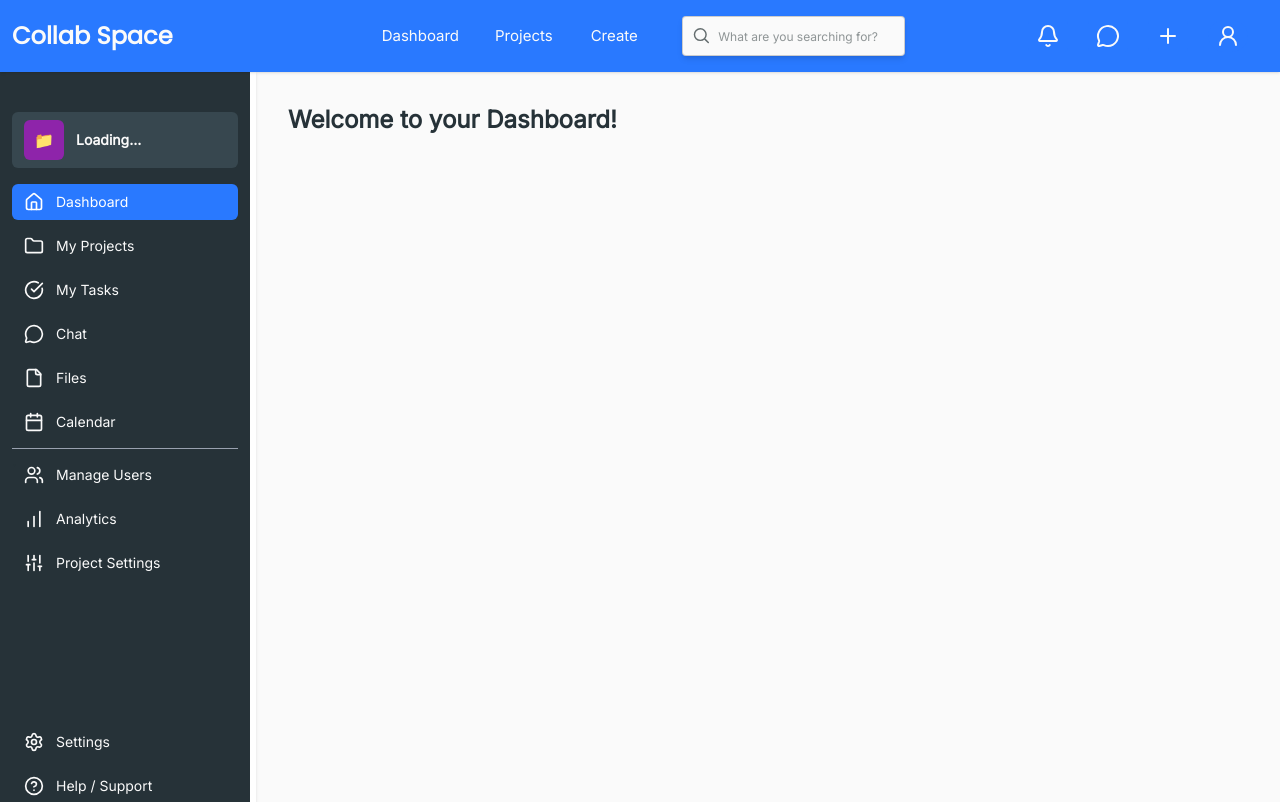
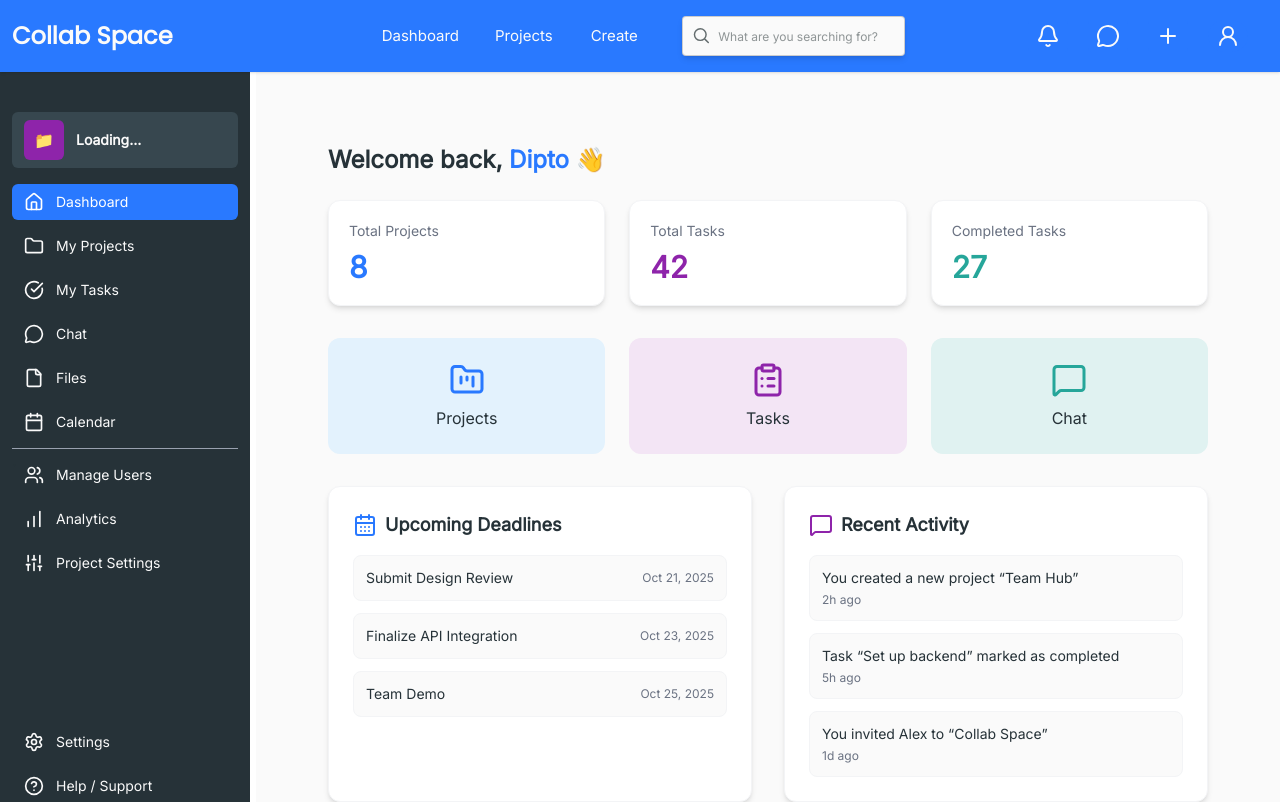
Before and after one commit to BK-Bagchi/collab-space, a React (Vite) app: page /dashboard in a window 1280 px wide. Shown: the top 802 px of the page. Built offline with nearby package versions, Linux system fonts and the light colour scheme; no server answers; sample sign-in values are in the browser's storage.

Commit message:
dashboard home page markup done with placeholder data

```diff
--- a/src/App.jsx
+++ b/src/App.jsx
@@ -8,8 +8,8 @@ import SeeProfile from "./pages/UserProfile/SeeProfile";
 import Home from "./components/Home/Home";
 import Dashboard from "./pages/Dashboard/Dashboard";
 import DashboardHome from "./pages/Dashboard/Home";
-import Projects from "./pages/Dashboard/projects";
-import Tasks from "./pages/Dashboard/tasks";
+import Projects from "./pages/Dashboard/Projects";
+import Tasks from "./pages/Dashboard/Tasks";
 import LoginProtectedRoute from "./routes/LoginProtectedRoute";
 import { AuthProvider } from "./context/authContext";
 
--- a/src/pages/Dashboard/Dashboard.jsx
+++ b/src/pages/Dashboard/Dashboard.jsx
@@ -9,7 +9,7 @@ const Dashboard = () => {
       <div className="w-64 h-full bg-white shadow-sm body-font">
         <Sidebar projectId={projectId} />
       </div>
-      <div className="flex-1 p-8 overflow-y-auto body-font">
+      <div className="flex-1 p-8 overflow-y-auto body-font bg-softWhite">
         <Outlet context={projectId} />
       </div>
     </div>
--- a/src/pages/Dashboard/Home.jsx
+++ b/src/pages/Dashboard/Home.jsx
@@ -1,10 +1,114 @@
 import React from "react";
 import { useOutletContext } from "react-router-dom";
+// prettier-ignore
+import { CalendarDays, ClipboardList, MessageSquare, FolderKanban } from "lucide-react";
 
 const DashboardHome = () => {
   const projectId = useOutletContext();
   console.log("Dashboard Home", projectId);
-  return <h2 className="text-2xl font-bold">Welcome to your Dashboard!</h2>;
+  const stats = [
+    { label: "Total Projects", value: 8, color: "#2979FF" },
+    { label: "Total Tasks", value: 42, color: "#8E24AA" },
+    { label: "Completed Tasks", value: 27, color: "#26A69A" },
+  ];
+
+  const upcomingDeadlines = [
+    { title: "Submit Design Review", date: "Oct 21, 2025" },
+    { title: "Finalize API Integration", date: "Oct 23, 2025" },
+    { title: "Team Demo", date: "Oct 25, 2025" },
+  ];
+
+  const activities = [
+    { message: "You created a new project “Team Hub”", time: "2h ago" },
+    { message: "Task “Set up backend” marked as completed", time: "5h ago" },
+    { message: "You invited Alex to “Collab Space”", time: "1d ago" },
+  ];
+
+  return (
+    <div className="p-6 md:p-10 bg-softWhite text-charcoalGray">
+      {/* Header */}
+      <h1 className="text-2xl font-semibold mb-6 text-charcoalGray">
+        Welcome back, <span className="text-electricBlue">Dipto 👋</span>
+      </h1>
+
+      {/* Stats Overview */}
+      <div className="grid grid-cols-1 sm:grid-cols-3 gap-6 mb-8">
+        {stats.map((item, i) => (
+          <div
+            key={i}
+            className="rounded-xl shadow-md bg-white p-5 border border-gray-100 hover:shadow-lg transition"
+          >
+            <h3 className="text-sm text-gray-500">{item.label}</h3>
+            <p
+              className="text-3xl font-semibold mt-2"
+              style={{ color: item.color }}
+            >
+              {item.value}
+            </p>
+          </div>
+        ))}
+      </div>
+
+      {/* Quick Access */}
+      <div className="grid grid-cols-1 sm:grid-cols-3 gap-6 mb-8">
+        <div className="flex flex-col items-center justify-center bg-[#E3F2FD] p-6 rounded-xl cursor-pointer hover:bg-[#D0E4FF] transition">
+          <FolderKanban size={36} className="text-electricBlue" />
+          <p className="mt-2 font-medium text-charcoalGray">Projects</p>
+        </div>
+
+        <div className="flex flex-col items-center justify-center bg-[#F3E5F5] p-6 rounded-xl cursor-pointer hover:bg-[#E3CCE9] transition">
+          <ClipboardList size={36} className="text-vibrantPurple" />
+          <p className="mt-2 font-medium text-charcoalGray">Tasks</p>
+        </div>
+
+        <div className="flex flex-col items-center justify-center bg-[#E0F2F1] p-6 rounded-xl cursor-pointer hover:bg-[#CDE6E4] transition">
+          <MessageSquare size={36} className="text-tealGreen" />
+          <p className="mt-2 font-medium text-charcoalGray">Chat</p>
+        </div>
+      </div>
+
+      {/* Upcoming Deadlines + Recent Activity */}
+      <div className="grid grid-cols-1 lg:grid-cols-2 gap-8">
+        {/* Upcoming Deadlines */}
+        <div className="bg-white p-6 rounded-xl shadow-md border border-gray-100">
+          <div className="flex items-center gap-2 mb-4">
+            <CalendarDays className="text-electricBlue" />
+            <h3 className="text-lg font-semibold">Upcoming Deadlines</h3>
+          </div>
+          <ul className="space-y-3">
+            {upcomingDeadlines.map((task, i) => (
+              <li
+                key={i}
+                className="flex justify-between items-center bg-[#FAFAFA] p-3 rounded-lg border border-gray-100 hover:bg-[#F0F4FF] transition"
+              >
+                <span className="text-sm font-medium">{task.title}</span>
+                <span className="text-xs text-gray-500">{task.date}</span>
+              </li>
+            ))}
+          </ul>
+        </div>
+
+        {/* Recent Activity */}
+        <div className="bg-white p-6 rounded-xl shadow-md border border-gray-100">
+          <div className="flex items-center gap-2 mb-4">
+            <MessageSquare className="text-vibrantPurple" />
+            <h3 className="text-lg font-semibold">Recent Activity</h3>
+          </div>
+          <ul className="space-y-3">
+            {activities.map((a, i) => (
+              <li
+                key={i}
+                className="bg-[#FAFAFA] p-3 rounded-lg border border-gray-100 hover:bg-[#F9F0FF] transition"
+              >
+                <p className="text-sm">{a.message}</p>
+                <p className="text-xs text-gray-500 mt-1">{a.time}</p>
+              </li>
+            ))}
+          </ul>
+        </div>
+      </div>
+    </div>
+  );
 };
 
 export default DashboardHome;
--- a/src/pages/Dashboard/Projects.jsx
+++ b/src/pages/Dashboard/Projects.jsx
@@ -15,6 +15,7 @@ const Projects = () => {
   const [createModal, setCreateModal] = useState(false);
   const [inviteModal, setInviteModal] = useState(false);
   const [updateModal, setUpdateModal] = useState(false);
+  console.log(updateModal);
 
   useEffect(() => {
     const fetchProjects = async () => {
```
